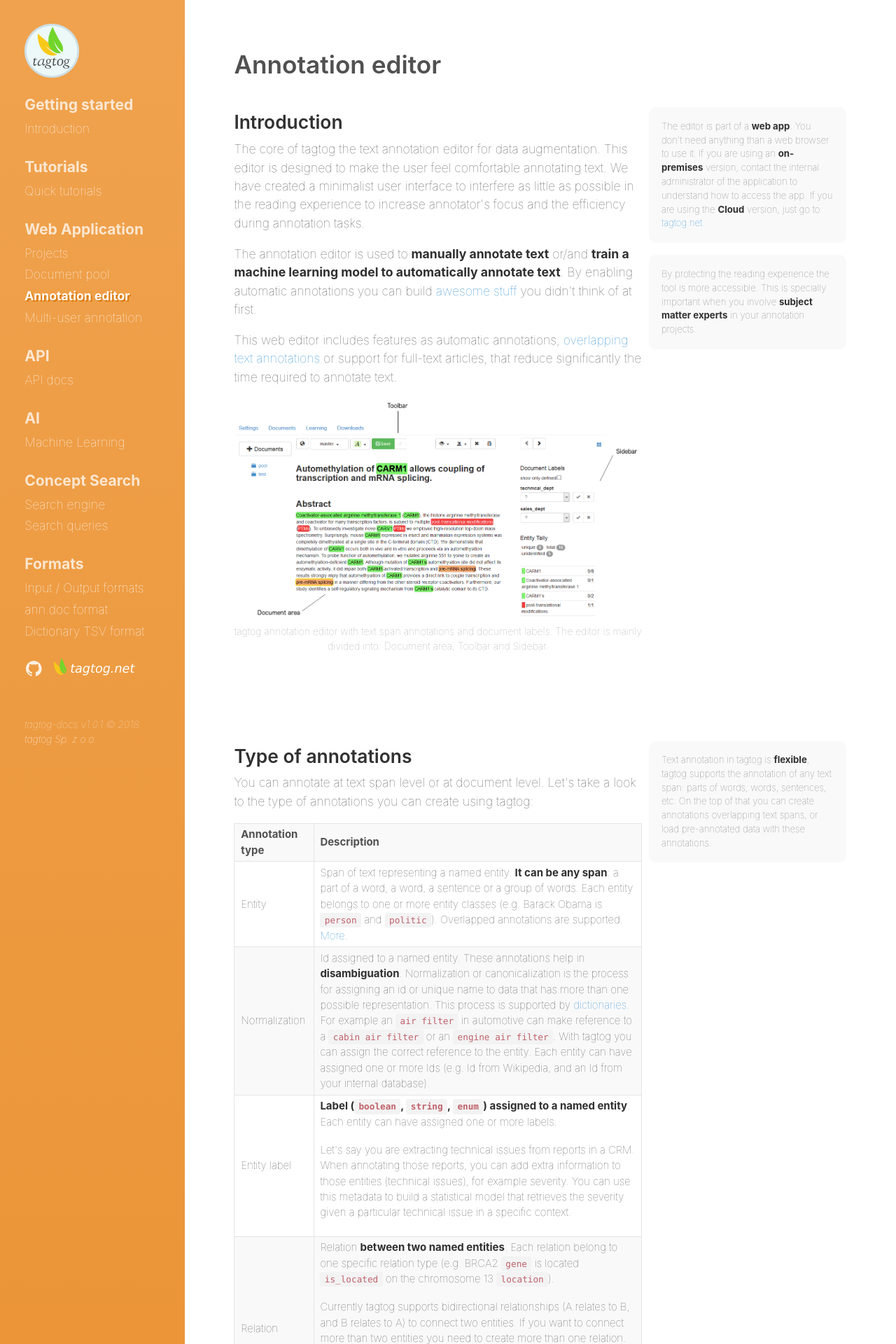
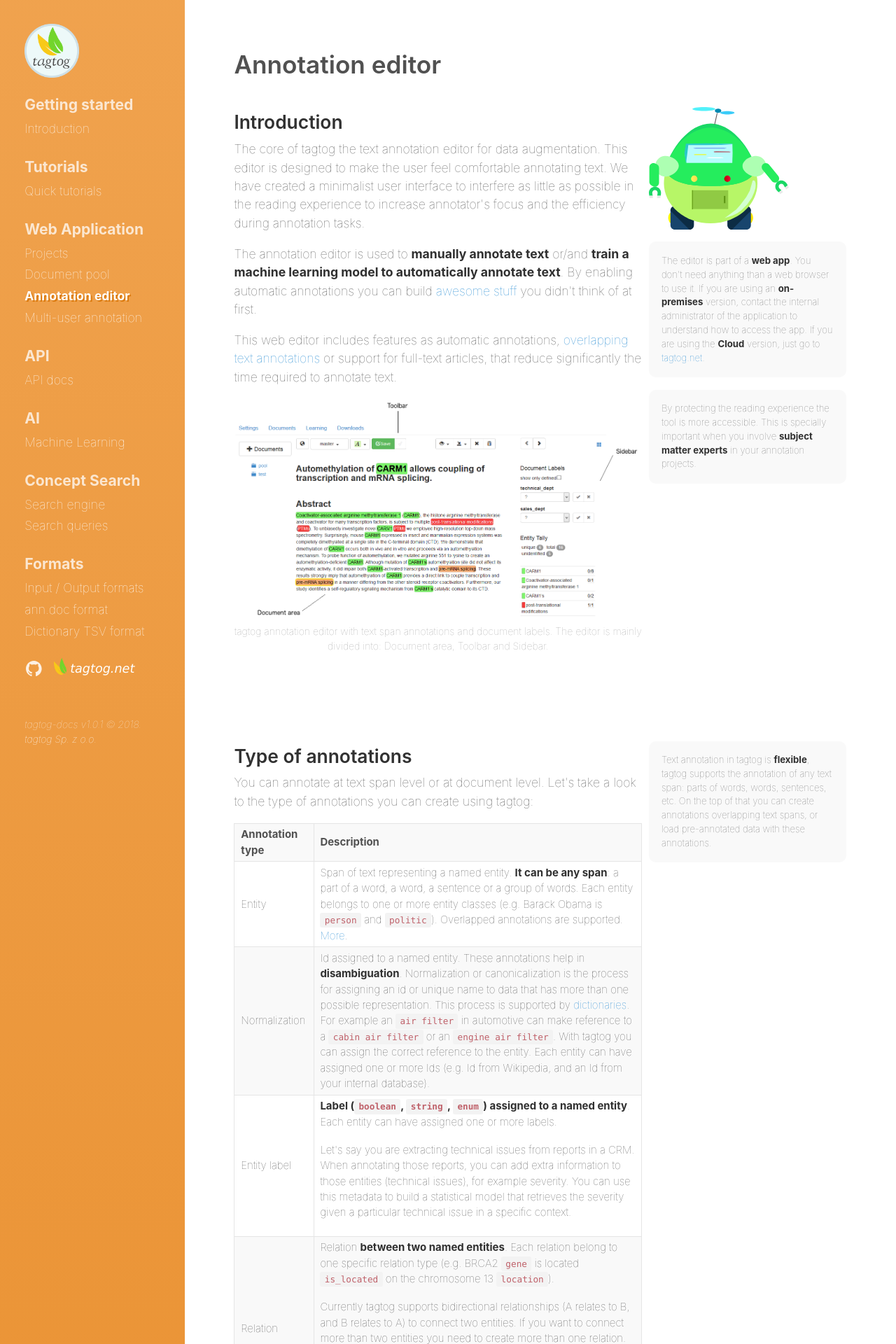
Before and after one commit to tagtogorg/tagtog-doc, a Jekyll site: the page built from webeditor.md, in a window 1280 px wide. Shown: the top 1920 px of the page at 70% size. Built offline with Jekyll 4.4.1, drawn with Linux system fonts in a browser that asks for light colours; nearby versions of some CDN libraries.

Commit message:
Add robots

```diff
--- a/_layouts/index.html
+++ b/_layouts/index.html
@@ -12,11 +12,7 @@ id: introduction
     <p>Invite others to annotate in your projects and <strong>collaborate</strong> to build together awesome stuff: find custom insights in text automatically, augment or index your data, train your own AI, classify text, etc.</p>
     <p>Below are some things you can with tagtog. For more in-depth information or tutorials, use the navigation to the left to explore our documentation.</p>
     <br>
-  </div>
-  <div class="one-third-col">
 
-  </div>
-  <div class="two-third-col">
     <h2>What can you achieve?</h2>
     <div class="page-section">
       <h3>Manual text annotation</h3>
@@ -27,6 +23,7 @@ id: introduction
     </div>
   </div>
   <div class="one-third-col">
+    {% include image.html name="robot.teacher.svg" width=300 %}
     {% include message.html message='<a href="https://www.ncbi.nlm.nih.gov/pmc/articles/PMC3978375/" title="tagtog: interactive and text-mining-assisted annotation of gene mentions in PLOS full-text articles">Read</a> how FlyBase managed to shorten their annotation efforts by 1.6- to 1.9-fold.'%}
   </div>
 
--- a/webeditor.md
+++ b/webeditor.md
@@ -15,6 +15,7 @@ id: webeditor
     {% include image.html name="editor-mainview-described.PNG" caption="tagtog annotation editor with text span annotations and document labels. The editor is mainly divided into: Document area, Toolbar and Sidebar. "%}
   </div>
   <div class="one-third-col">
+    {% include image.html name="robot.ann.svg" width=200 %}
     <div class="message">
       The editor is part of a <strong>web app</strong>. You don't need anything than a web browser to use it. If you are using an <strong>on-premises</strong> version, contact the internal administrator of the application to understand how to access the app. If you are using the <strong>Cloud</strong> version, just go to <a href="https://tagtog.net">tagtog.net</a>.
     </div>
@@ -105,6 +106,7 @@ id: webeditor
     <p>The editor is mainly divided into: <strong>Document area</strong>, <strong>Toolbar</strong> and <strong>Sidebar</strong>.</p>
   </div>
   <div class="one-third-col">
+
   </div>
   <div class="page-subsection">
     <div class="two-third-col">
@@ -117,6 +119,7 @@ id: webeditor
       {% include image.html name="editor-annotations.PNG" caption="In green the gene names, in red the mutations. Font color change depending on the entity background color" %}
     </div>
     <div class="one-third-col">
+      {% include image.html name="robot.ann.svg" width=300 %}
     </div>
     <div class="two-third-col">
       <h5>Create new text annotations</h5>
```
Also changed, not shown: machine-learning.md (+3 -2 lines), assets/img/robot.ann.svg (added), assets/img/robot.drone.svg (added), assets/img/robot.teacher.svg (added).
